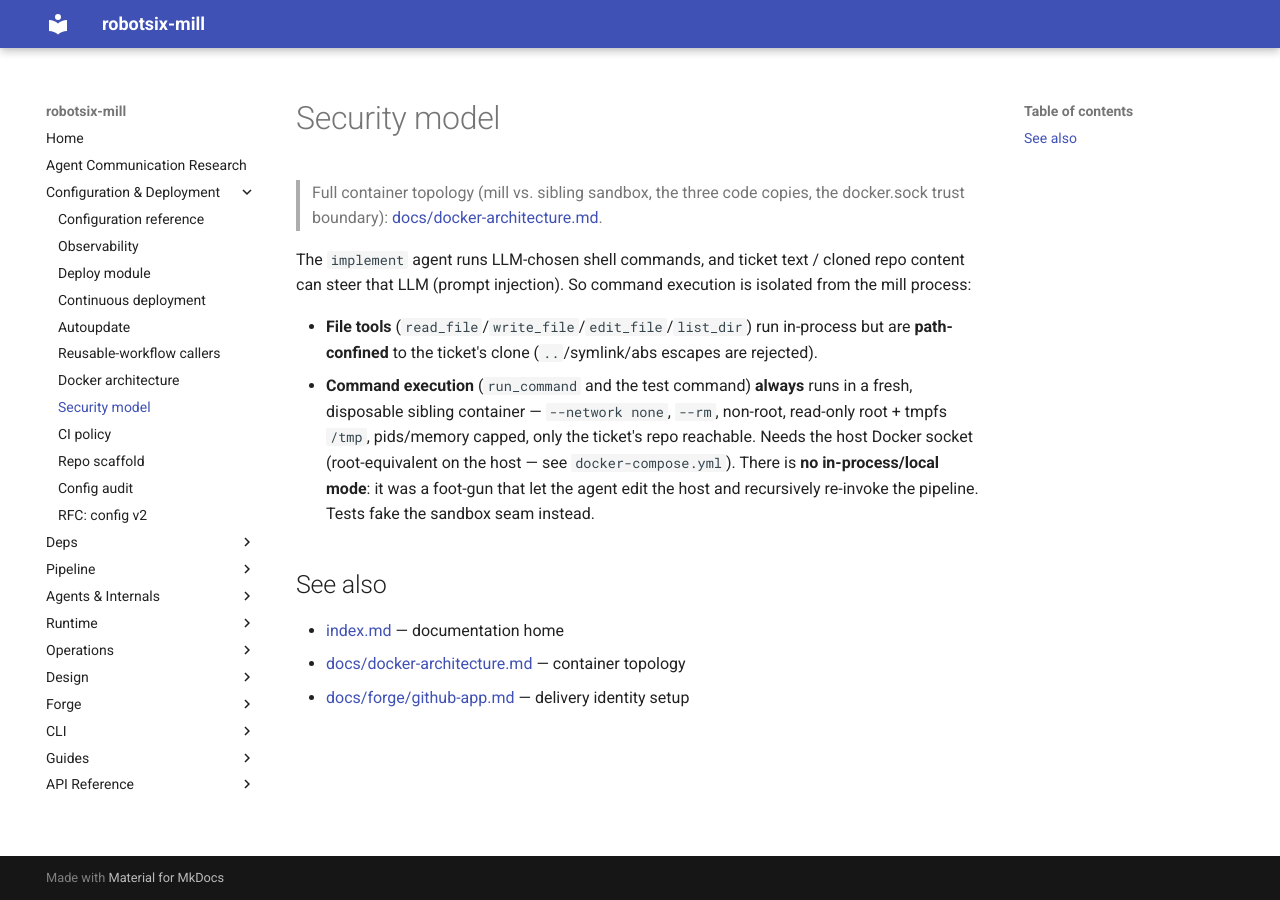
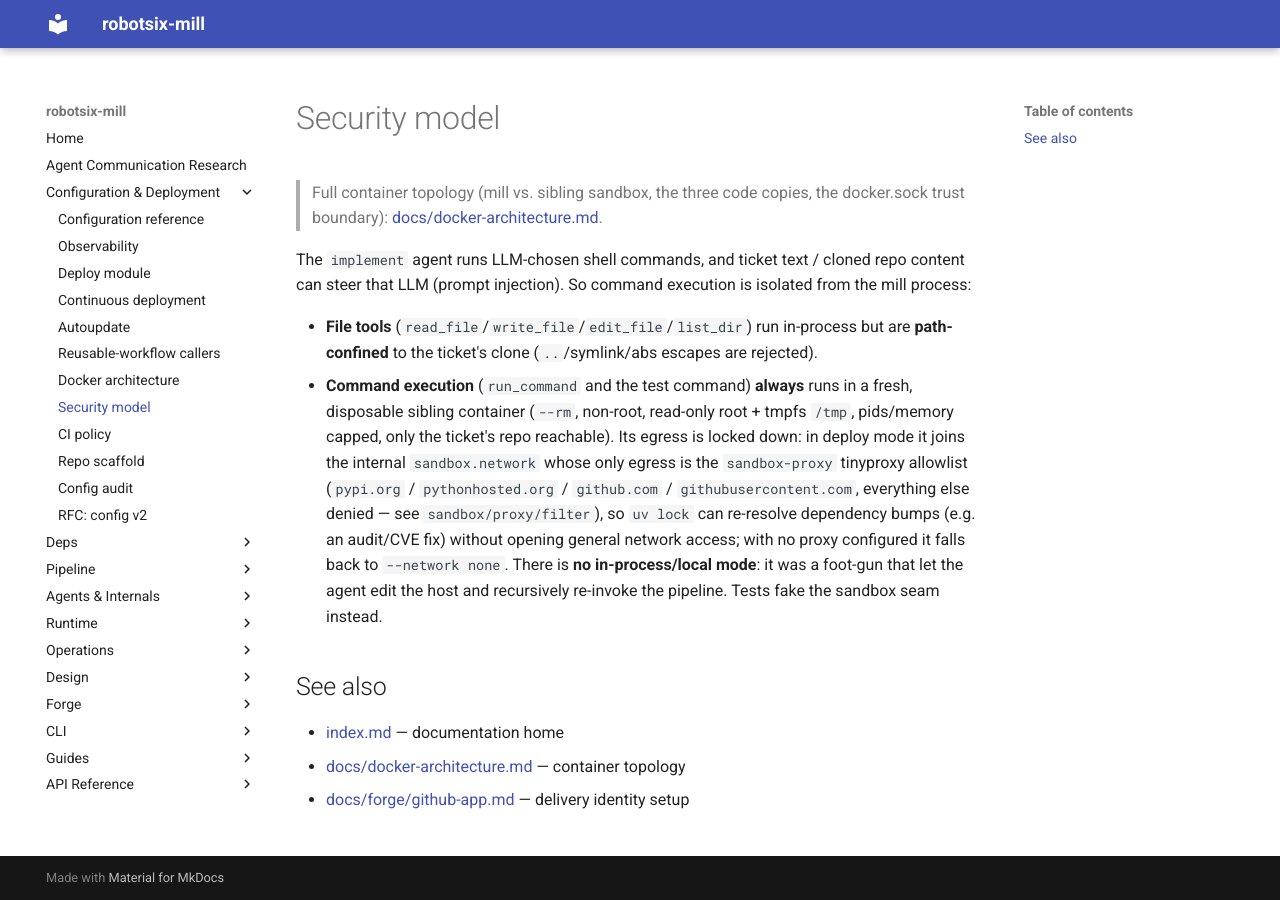
Before and after one commit to damien-robotsix/robotsix-mill, an MkDocs documentation site: the page built from docs/sandbox/security.md, in a window 1280 px wide. Built offline with MkDocs 1.6.1 and Material for MkDocs 9.7.7, drawn with Linux system fonts in a browser that asks for light colours.

Commit message:
chore: Mill sandbox cannot regenerate uv.lock (network-isolated) — blocks locked-dependency CVE bumps fleet-wide (20260918T195035Z-mill-sandbox-cannot-regenerate-uv-lock-n-fe63) (#3284)
Co-authored-by: robotsix-mill <mill@robotsix.local>

```diff
--- a/docs/modules.yaml
+++ b/docs/modules.yaml
@@ -459,6 +459,7 @@ modules:
     paths:
       - src/robotsix_mill/sandbox/**/*.py
       - tests/sandbox/conftest.py
+      - tests/sandbox/test_proxy_allowlist.py
       - tests/sandbox/test_sandbox.py
       - tests/sandbox/test_slots.py
       - sandbox/**/*
--- a/docs/sandbox/security.md
+++ b/docs/sandbox/security.md
@@ -12,10 +12,15 @@ execution is isolated from the mill process:
   but are **path-confined** to the ticket's clone (`..`/symlink/abs
   escapes are rejected).
 - **Command execution** (`run_command` and the test command) **always**
-  runs in a fresh, disposable sibling container — `--network none`,
-  `--rm`, non-root, read-only root + tmpfs `/tmp`, pids/memory capped,
-  only the ticket's repo reachable. Needs the host Docker socket
-  (root-equivalent on the host — see `docker-compose.yml`). There is
+  runs in a fresh, disposable sibling container (`--rm`, non-root,
+  read-only root + tmpfs `/tmp`, pids/memory capped, only the ticket's
+  repo reachable). Its egress is locked down: in deploy mode it joins
+  the internal `sandbox.network` whose only egress is the
+  `sandbox-proxy` tinyproxy allowlist (`pypi.org` / `pythonhosted.org` /
+  `github.com` / `githubusercontent.com`, everything else denied — see
+  `sandbox/proxy/filter`), so `uv lock` can re-resolve dependency bumps
+  (e.g. an audit/CVE fix) without opening general network access; with
+  no proxy configured it falls back to `--network none`. There is
   **no in-process/local mode**: it was a foot-gun that let the agent
   edit the host and recursively re-invoke the pipeline. Tests fake the
   sandbox seam instead.
```
Also changed, not shown: agent_definitions/language_instructions/python.md (+28 -12 lines), docs/deps/dependencies.md (+11 -0 lines), 2 other files.
